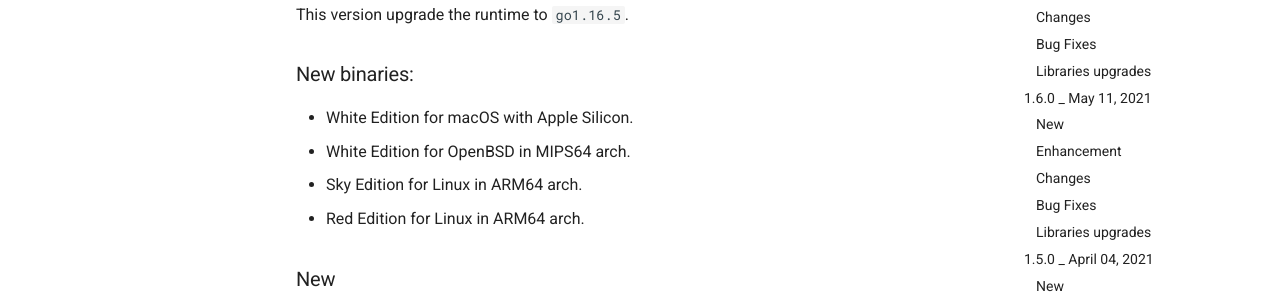
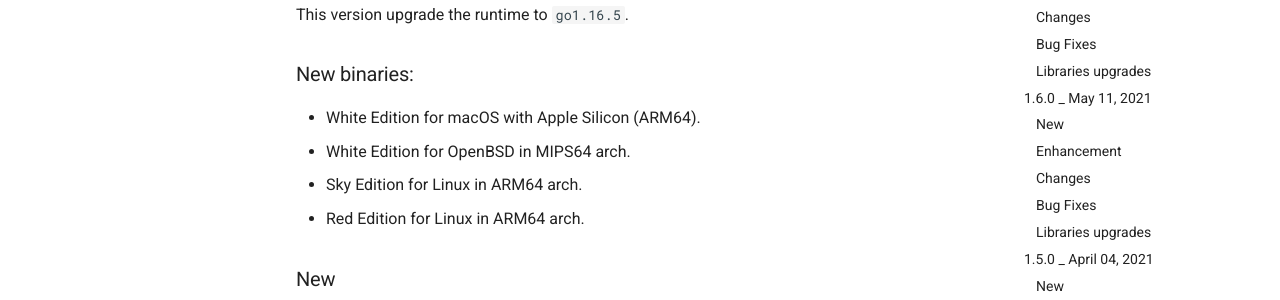
Before and after one commit to Dixer-ETL/dixer-docs, an MkDocs documentation site: the page built from docs/Changelog.md, in a window 1280 px wide and 900 px high. Shown: the part 277-577 px from the top of the window. Built offline with MkDocs 1.6.1 and Material for MkDocs 9.7.7, drawn with Linux system fonts in a browser that asks for light colours; comment, search, counter and statistics services are not loaded.

Commit message:
Update changelog

```diff
--- a/docs/Changelog.md
+++ b/docs/Changelog.md
@@ -5,7 +5,7 @@
 This version upgrade the runtime to `go1.16.5`.
 
 ### New binaries:
-* White Edition for macOS with Apple Silicon.
+* White Edition for macOS with Apple Silicon (ARM64).
 * White Edition for OpenBSD in MIPS64 arch.
 * Sky Edition for Linux in ARM64 arch.
 * Red Edition for Linux in ARM64 arch.
```
